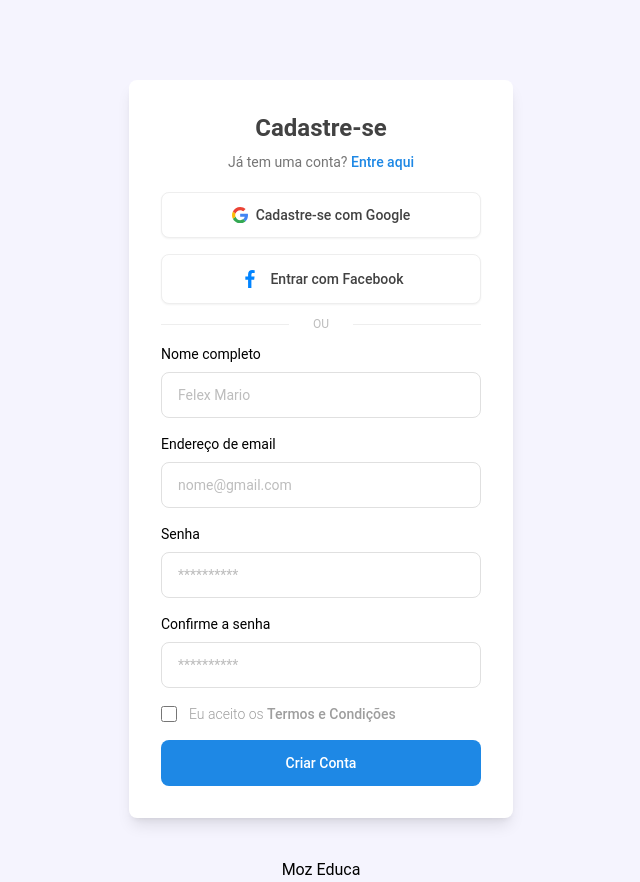
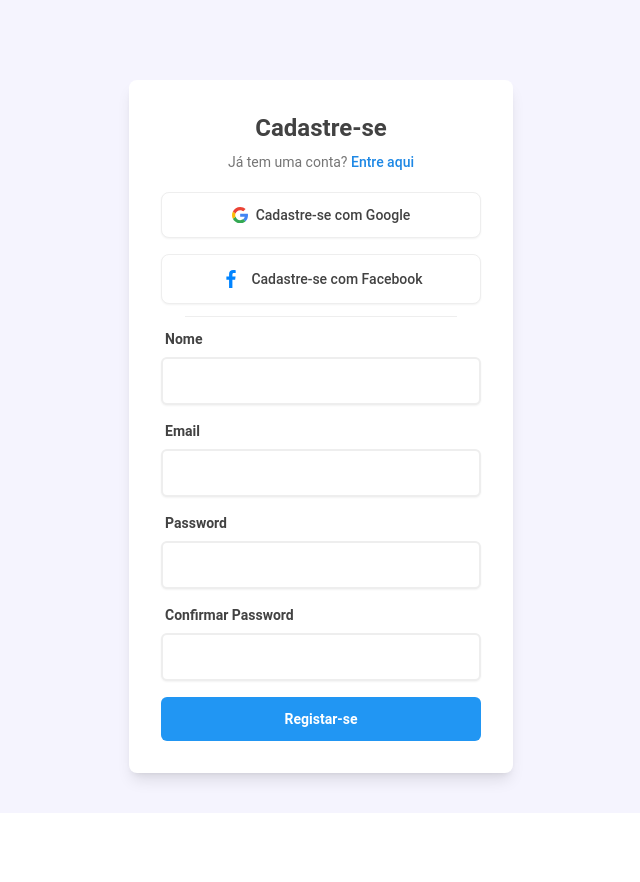
Before and after one commit to ArmenioHouane/EducaPlataform, a React (Vite) app: page /signup in a window 1280 px wide. Shown: the whole page, without its empty margins (319-959 px from the left). After the commit the page ends 813 px from the top, so only its background shows below. Built offline with nearby package versions, Linux system fonts and the light colour scheme; the HTML template or start-up script is replaced by a standard one.

Commit message:
Autenticacao usando email

```diff
--- a/src/assets/components/Auth/Login.tsx
+++ b/src/assets/components/Auth/Login.tsx
@@ -2,13 +2,21 @@
 //import { ComplexNavbar } from '../Shared/Header';
 //import { FooterWithSitemap } from '../Shared/Footer';
 import { Link, useNavigate } from 'react-router-dom';
-import { signInWithPopup, FacebookAuthProvider, User } from "firebase/auth";
+import { signInWithPopup, FacebookAuthProvider, User, signInWithEmailAndPassword } from "firebase/auth";
 import { authentication, database } from '../../../firebase/config';
 import { Usuario } from '../../../model/Usuario';
 import { doc, DocumentReference, getDoc, setDoc } from "firebase/firestore"
+import { ChangeEvent, useState } from 'react';
+import { signOut } from "firebase/auth";
+
 
 const Login: React.FC = () => {
-  const navigate = useNavigate();
+
+    const navigate = useNavigate();
+    const [email,setEmail] = useState('');
+    const [password,setPassword] = useState('');
+
+
 
   //Esta função verifica se já existe um objecto na BD com o id do usuario atual
   function cheekUser(user: User) {
@@ -74,6 +82,43 @@ const Login: React.FC = () => {
         }
       })
   }
+
+  //funcao para autenticar usando o email- Signin
+  const submit = () => {
+    console.log(email);
+    console.log(password);
+
+    signInWithEmailAndPassword(authentication, email, password)
+      .then((userCredential) => {
+        // Signed in
+        const user = userCredential.user;
+        cheekUser(user);
+      })
+      .catch((error) => {
+        console.log(error)
+      });
+    };
+
+    const onEmailChange = (event:ChangeEvent<HTMLInputElement>) =>{
+      setEmail(event.target.value)
+    }
+
+    const onPasswordChange = (event:ChangeEvent<HTMLInputElement>) =>{
+      setPassword(event.target.value)
+    }
+
+
+
+    // Função para logout
+    const logout = () => {
+      signOut(authentication).then(() => {
+        console.log('Sign-out successful.');
+        navigate("/login"); // Navegue para a página de login ou outra página após o logout
+      }).catch((error) => {
+        console.error('Erro ao fazer logout:', error);
+      });
+    }
+
 
   return (<div className="flex flex-col items-center justify-center min-h-screen bg-backWhitelm dark:bg-blackbg">
     {/*<ComplexNavbar /> Inclua seu componente ComplexNavbar aqui */}
@@ -157,6 +202,7 @@ const Login: React.FC = () => {
               <div className="relative">
                 <input
                   type="email"
+                  onChange={onEmailChange}
                   id="email"
                   name="email"
                   className="py-3 px-4 block w-full border border-gray-300 rounded-lg text-sm focus:border-blue-500 focus:ring-blue-500 disabled:opacity-50 disabled:pointer-events-none dark:bg-neutral-900 dark:border-neutral-700 dark:text-neutral-400 dark:placeholder-neutral-500 dark:bg-blacklg dark:focus:ring-neutral-600"
@@ -201,6 +247,7 @@ const Login: React.FC = () => {
               <div className="relative">
                 <input
                   type="password"
+                  onChange={onPasswordChange}
                   id="password"
                   name="password"
                   className="py-3 px-4 block w-full border dark:bg-blacklg border-gray-300 rounded-lg text-sm focus:border-blue-500 focus:ring-blue-500 disabled:opacity-50 disabled:pointer-events-none dark:bg-neutral-900 dark:border-neutral-700 dark:text-neutral-400 dark:placeholder-neutral-500 dark:focus:ring-neutral-600"
@@ -227,7 +274,7 @@ const Login: React.FC = () => {
             </div>
             {/* Fim do Grupo de Formulário */}
             <button
-              type="submit"
+            onClick={submit}  type="button"
               className="py-3 px-4 inline-flex justify-center items-center gap-x-3 text-center bg-blue-600 hover:bg-blue-700 border border-transparent text-sm lg:text-base text-white font-medium rounded-lg focus:outline-none focus:ring-2 focus:ring-blue-600 focus:ring-offset-2 focus:ring-offset-white transition-all disabled:opacity-50 disabled:pointer-events-none dark:focus:ring-offset-gray-800"
             >
               Entrar
--- a/src/assets/components/Auth/Signup.tsx
+++ b/src/assets/components/Auth/Signup.tsx
@@ -1,41 +1,38 @@
-import { FacebookAuthProvider, signInWithPopup, User } from 'firebase/auth';
+import { FacebookAuthProvider, signInWithEmailAndPassword, signInWithPopup, createUserWithEmailAndPassword, updateProfile, User } from 'firebase/auth';
 import { Link, useNavigate } from 'react-router-dom';
 import { authentication, database } from '../../../firebase/config';
 import { doc, DocumentReference, getDoc, setDoc } from 'firebase/firestore';
 import { Usuario } from '../../../model/Usuario';
+import { useState, ChangeEvent } from 'react';
 
 export const Signup = () => {
 
   const navigate = useNavigate();
+  const [email, setEmail] = useState('');
+  const [password, setPassword] = useState('');
+  const [confirmPassword, setConfirmPassword] = useState('');
+  const [name, setName] = useState('');
 
-  //Esta função verifica se já existe um objecto na BD com o id do usuario atual
   function cheekUser(user: User) {
-
-    //A funcao doc é usada para especificar o caminho do object
-    //o primeiro parametro é a base de dados, o segundo a tabela e o ultimo o id do objecto
     const docRef = doc(database, "usuarios", user.uid);
-
-    //A função getDoc faz uma consulta da referencia acima
     getDoc(docRef)
       .then((docSnap) => {
         if (docSnap.exists()) {
-          console.log("Dados encotrados");
+          console.log("Dados encontrados");
           navigate("/");
         } else {
-          saveUser(user, docRef)
+          saveUser(user, docRef);
         }
       })
       .catch((error) => {
-        console.log("Ocorreu um erro ao vericar o usuario" + error.message);
+        console.log("Ocorreu um erro ao verificar o usuario: " + error.message);
       });
   }
 
-  //A função responsavel por gravar os dados na db
   function saveUser(user: User, docRef: DocumentReference) {
-
-    var usuario = new Usuario(
+    const usuario = new Usuario(
       user.uid,
-      user.displayName,
+      name || user.displayName,
       user.email,
       "default",
       user.photoURL,
@@ -52,42 +49,93 @@ export const Signup = () => {
       });
   }
 
-
-  //funcao para autenticar usando o facebbok
   function signInWithFacebook(): void {
     const provider = new FacebookAuthProvider();
     signInWithPopup(authentication, provider)
-      .then((result: { user: any; }) => {
+      .then((result) => {
         const user = result.user;
         cheekUser(user);
       }).catch((error) => {
         console.log(error);
-        /*// Handle Errors here.
-        const errorCode = error.code;
-        const errorMessage = error.message;
-        // The email of the user's account used.*/
         const email = error.customData.email;
         if (email != null) {
           console.log("Este email ja esta sendo usado");
         }
-      })
+      });
   }
 
-  return (<>
-    <div className="flex flex-col items-center justify-center min-w-80   min-h-screen bg-backWhitelm dark:bg-blackbg">
-      <div className="mt-20 mb-10 bg-white dark:bg-blacklg rounded-lg shadow-lg p-8 w-96  mx-auto">
+  const submit = (e: React.FormEvent<HTMLFormElement>) => {
+    e.preventDefault();
+    console.log(email);
+    console.log(password);
+
+    signInWithEmailAndPassword(authentication, email, password)
+      .then((userCredential) => {
+        const user = userCredential.user;
+        cheekUser(user);
+      })
+      .catch((error) => {
+        console.log(error);
+      });
+  };
+
+  const signup = (e: React.FormEvent<HTMLFormElement>) => {
+    e.preventDefault();
+    if (password !== confirmPassword) {
+      console.log("Passwords do not match");
+      return;
+    }
+
+    console.log(email);
+    console.log(password);
+
+    createUserWithEmailAndPassword(authentication, email, password)
+      .then((userCredential) => {
+        const user = userCredential.user;
+        updateProfile(user, { displayName: name })
+          .then(() => {
+            cheekUser(user);
+          })
+          .catch((error) => {
+            console.log('Erro ao atualizar o perfil do usuário: ', error);
+          });
+      })
+      .catch((error) => {
+        console.log('Erro ao criar usuário: ', error);
+      });
+  };
+
+  const onEmailChange = (event: ChangeEvent<HTMLInputElement>) => {
+    setEmail(event.target.value);
+  };
+
+  const onPasswordChange = (event: ChangeEvent<HTMLInputElement>) => {
+    setPassword(event.target.value);
+  };
+
+  const onConfirmPasswordChange = (event: ChangeEvent<HTMLInputElement>) => {
+    setConfirmPassword(event.target.value);
+  };
+
+  const onNameChange = (event: ChangeEvent<HTMLInputElement>) => {
+    setName(event.target.value);
+  };
+
+  return (
+    <div className="flex flex-col items-center justify-center min-w-80 min-h-screen bg-backWhitelm dark:bg-blackbg">
+      <div className="mt-20 mb-10 bg-white dark:bg-blacklg rounded-lg shadow-lg p-8 w-96 mx-auto">
         <div className="text-center">
           <h1 className="block text-2xl font-bold text-gray-800 dark:text-white">
             Cadastre-se
           </h1>
           <p className="mt-2 text-sm text-gray-600 dark:text-neutral-400">
             Já tem uma conta?{' '}
-            <a
+            <Link
               className="text-blue-600 decoration-2 hover:underline font-medium dark:text-blue-500"
-              href="/login"
+              to="/login"
             >
               Entre aqui
-            </a>
+            </Link>
           </p>
         </div>
         <div className="mt-5">
@@ -134,212 +182,98 @@ export const Signup = () => {
               viewBox="0 0 24 24"
               fill="rgba(1, 132, 255, 1)"
             >
-              <path d="M13.397 20.997v-8.196h2.765l.411-3.209h-3.176V7.548c0-.926.258-1.56 1.587-1.56h1.684V3.127A22.336 22.336 0 0 0 14.201 3c-2.444 0-4.122 1.492-4.122 4.231v2.355H7.332v3.209h2.753v8.202h3.312z"></path>
+              <path d="M13.397 20.997v-8.196h2.765l.411-3.209h-3.176V7.548c0-.926.258-1.56 1.591-1.56h1.7V3.268C16.017 3.184 15.125 3 14.084 3c-2.383 0-4.014 1.453-4.014 4.123v2.469H7.391v3.209h2.679v8.196h3.327z"></path>
             </svg>
-            Entrar com Facebook
+            Cadastre-se com Facebook
           </button>
-          <div className="py-3 flex items-center text-xs text-gray-400 uppercase before:flex-1 before:border-t before:border-gray-200 before:me-6 after:flex-1 after:border-t after:border-gray-200 after:ms-6 dark:text-neutral-500 dark:before:border-neutral-600 dark:after:border-neutral-600">
-            Ou
+
+          <div className="py-3 px-6">
+            <hr />
           </div>
-          {/* Formulário */}
-          <form>
+
+          <form onSubmit={signup}>
             <div className="grid gap-y-4">
-              {/* Grupo de Formulário */}
+
             <div>
-              <label
-                htmlFor="email"
-                className="block text-sm mb-2  dark:text-white"
-              >
-                Nome completo
-              </label>
-              <div className="relative">
+                <label
+                  htmlFor="name"
+                  className="block text-sm font-bold ml-1 mb-2 text-gray-800 dark:text-white"
+                >
+                  Nome
+                </label>
                 <input
                   type="text"
-                  id="nome"
-                  name="nome"
-                  className="py-3 px-4 block w-full border border-gray-300 rounded-lg text-sm focus:border-blue-500 focus:ring-blue-500 disabled:opacity-50 disabled:pointer-events-none dark:bg-neutral-900 dark:border-neutral-700 dark:text-neutral-400 dark:placeholder-neutral-500 dark:bg-blacklg dark:focus:ring-neutral-600"
-                  required={true}
-                  placeholder='Felex Mario'
-                  aria-describedby="name-error"
+                  id="name"
+                  value={name}
+                  onChange={onNameChange}
+                  className="py-3 px-4 block w-full border-2 border-gray-200 rounded-md text-sm focus:border-blue-500 focus:ring-blue-500 shadow-sm"
+                  required
                 />
-                <div className="hidden absolute inset-y-0 end-0 pointer-events-none pe-3">
-                  <svg
-                    className="size-5 text-red-500"
-                    width={16}
-                    height={16}
-                    fill="currentColor"
-                    viewBox="0 0 16 16"
-                    aria-hidden="true"
-                  >
-                    <path d="M16 8A8 8 0 1 1 0 8a8 8 0 0 1 16 0zM8 4a.905.905 0 0 0-.9.995l.35 3.507a.552.552 0 0 0 1.1 0l.35-3.507A.905.905 0 0 0 8 4zm.002 6a1 1 0 1 0 0 2 1 1 0 0 0 0-2z" />
-                  </svg>
-                </div>
               </div>
-              <p className="hidden text-xs text-red-600 mt-2" id="name-error">
-                Por favor, digite o nome válido
-              </p>
-            </div>
-            {/* Fim do Grupo de Formulário */}
-              {/* Grupo de Formulário */}
+
               <div>
                 <label
                   htmlFor="email"
-                  className="block text-sm mb-2  dark:text-white"
+                  className="block text-sm font-bold ml-1 mb-2 text-gray-800 dark:text-white"
                 >
-                  Endereço de email
+                  Email
                 </label>
-                <div className="relative">
-                  <input
-                    type="email"
-                    id="email"
-                    name="email"
-                    className="py-3 px-4 block w-full border border-gray-300 rounded-lg text-sm focus:border-blue-500 focus:ring-blue-500 disabled:opacity-50 disabled:pointer-events-none dark:bg-neutral-900 dark:border-neutral-700 dark:text-neutral-400 dark:placeholder-neutral-500 dark:bg-blacklg dark:focus:ring-neutral-600"
-                    required={true}
-                    placeholder="nome@gmail.com"
-                    aria-describedby="email-error"
-                  />
-                  <div className="hidden absolute inset-y-0 end-0 pointer-events-none pe-3">
-                    <svg
-                      className="size-5 text-red-500"
-                      width={16}
-                      height={16}
-                      fill="currentColor"
-                      viewBox="0 0 16 16"
-                      aria-hidden="true"
-                    >
-                      <path d="M16 8A8 8 0 1 1 0 8a8 8 0 0 1 16 0zM8 4a.905.905 0 0 0-.9.995l.35 3.507a.552.552 0 0 0 1.1 0l.35-3.507A.905.905 0 0 0 8 4zm.002 6a1 1 0 1 0 0 2 1 1 0 0 0 0-2z" />
-                    </svg>
-                  </div>
-                </div>
-                <p className="hidden text-xs text-red-600 mt-2" id="email-error">
-                  Por favor, inclua um endereço de email válido para que possamos entrar em contato
-                </p>
+                <input
+                  type="email"
+                  id="email"
+                  value={email}
+                  onChange={onEmailChange}
+                  className="py-3 px-4 block w-full border-2 border-gray-200 rounded-md text-sm focus:border-blue-500 focus:ring-blue-500 shadow-sm"
+                  required
+                />
               </div>
-              {/* Fim do Grupo de Formulário */}
-              {/* Grupo de Formulário */}
+
+
+
               <div>
                 <label
                   htmlFor="password"
-                  className="block text-sm mb-2 dark:text-white"
+                  className="block text-sm font-bold ml-1 mb-2 text-gray-800 dark:text-white"
                 >
-                  Senha
+                  Password
                 </label>
-                <div className="relative">
-                  <input
-                    type="password"
-                    id="password"
-                    name="password"
-                    className="py-3 px-4 block w-full border border-gray-300 rounded-lg text-sm focus:border-blue-500 focus:ring-blue-500 disabled:opacity-50 disabled:pointer-events-none dark:bg-neutral-900 dark:border-neutral-700 dark:text-neutral-400 dark:placeholder-neutral-500 dark:bg-blacklg dark:focus:ring-neutral-600"
-                    required={true}
-                    placeholder="**********"
-                    aria-describedby="password-error"
-                  />
-                  <div className="hidden absolute inset-y-0 end-0 pointer-events-none pe-3">
-                    <svg
-                      className="size-5 text-red-500"
-                      width={16}
-                      height={16}
-                      fill="currentColor"
-                      viewBox="0 0 16 16"
-                      aria-hidden="true"
-                    >
-                      <path d="M16 8A8 8 0 1 1 0 8a8 8 0 0 1 16 0zM8 4a.905.905 0 0 0-.9.995l.35 3.507a.552.552 0 0 0 1.1 0l.35-3.507A.905.905 0 0 0 8 4zm.002 6a1 1 0 1 0 0 2 1 1 0 0 0 0-2z" />
-                    </svg>
-                  </div>
-                </div>
-                <p className="hidden text-xs text-red-600 mt-2" id="password-error">
-                  São necessários 8+ caracteres
-                </p>
+                <input
+                  type="password"
+                  id="password"
+                  value={password}
+                  onChange={onPasswordChange}
+                  className="py-3 px-4 block w-full border-2 border-gray-200 rounded-md text-sm focus:border-blue-500 focus:ring-blue-500 shadow-sm"
+                  required
+                />
               </div>
-              {/* Fim do Grupo de Formulário */}
-              {/* Grupo de Formulário */}
+
               <div>
                 <label
-                  htmlFor="confirm-password"
-                  className="block text-sm mb-2 dark:text-white"
+                  htmlFor="confirmPassword"
+                  className="block text-sm font-bold ml-1 mb-2 text-gray-800 dark:text-white"
                 >
-                  Confirme a senha
+                  Confirmar Password
                 </label>
-                <div className="relative">
-                  <input
-                    type="password"
-                    id="confirm-password"
-                    name="confirm-password"
-                    className="py-3 px-4 block w-full border border-gray-300 rounded-lg text-sm focus:border-blue-500 focus:ring-blue-500 disabled:opacity-50 disabled:pointer-events-none dark:bg-neutral-900 dark:border-neutral-700 dark:text-neutral-400 dark:placeholder-neutral-500 dark:bg-blacklg dark:focus:ring-neutral-600"
-                    required={true}
-                    placeholder="**********"
-                    aria-describedby="confirm-password-error"
-                  />
-                  <div className="hidden absolute inset-y-0 end-0 pointer-events-none pe-3">
-                    <svg
-                      className="size-5 text-red-500"
-                      width={16}
-                      height={16}
-                      fill="currentColor"
-                      viewBox="0 0 16 16"
-                      aria-hidden="true"
-                    >
-                      <path d="M16 8A8 8 0 1 1 0 8a8 8 0 0 1 16 0zM8 4a.905.905 0 0 0-.9.995l.35 3.507a.552.552 0 0 0 1.1 0l.35-3.507A.905.905 0 0 0 8 4zm.002 6a1 1 0 1 0 0 2 1 1 0 0 0 0-2z" />
-                    </svg>
-                  </div>
-                </div>
-                <p
-                  className="hidden text-xs text-red-600 mt-2"
-                  id="confirm-password-error"
-                >
-                  As senhas precisam ser iguais
-                </p>
-              </div>
-              {/* Fim do Grupo de Formulário */}
-              {/* Grupo de Formulário */}
-
-              <div className="flex items-start">
-                <div className="flex items-center h-5">
-                  <input
-                    id="newsletter"
-                    aria-describedby="newsletter"
-                    type="checkbox"
-                    className="w-4 h-4 border border-gray-300 rounded bg-gray-50 focus:ring-3 focus:ring-primary-300 dark:bg-gray-700 dark:border-gray-600 dark:focus:ring-primary-600 dark:ring-offset-gray-800"
-                    required={true}
-                  />
-                </div>
-                <div className="ml-3 text-sm">
-                  <label
-                    htmlFor="newsletter"
-                    className="font-light text-gray-500 dark:text-gray-300"
-                  >
-                    Eu aceito os{" "}
-                    <a
-                      className="font-medium text-primary-600 hover:underline dark:text-primary-500"
-                      href="#"
-                    >
-                      Termos e Condições
-                    </a>
-                  </label>
-                </div>
+                <input
+                  type="password"
+                  id="confirmPassword"
+                  value={confirmPassword}
+                  onChange={onConfirmPasswordChange}
+                  className="py-3 px-4 block w-full border-2 border-gray-200 rounded-md text-sm focus:border-blue-500 focus:ring-blue-500 shadow-sm"
+                  required
+                />
               </div>
 
-              <div className="text-right">
-                <button
-                  type="submit"
-                  className="inline-flex justify-center items-center py-3 px-6 text-sm font-medium rounded-lg border border-transparent transition-colors bg-blue-600 text-white dark:bg-neutral-700 dark:border-neutral-600 dark:text-white dark:hover:bg-neutral-800 dark:hover:border-neutral-600 focus:ring-blue-500 hover:bg-black focus:ring-2 focus:ring-opacity-50 w-full text-center"
-                >
-                  Criar Conta
-                </button>
-              </div>
-              {/* Fim do Grupo de Formulário */}
+              <button
+                type="submit"
+                className="py-3 inline-flex justify-center items-center gap-x-2 text-sm font-semibold text-center text-white bg-blue-500 hover:bg-blue-600 rounded-md focus:outline-none focus:ring-2 focus:ring-blue-500 focus:ring-offset-1 dark:focus:ring-offset-black"
+              >
+                Registar-se
+              </button>
             </div>
           </form>
-          {/* Fim do Formulário */}
         </div>
       </div>
-
-      <Link to="../">
-        <h2 className='hover:text-light-blue-600'>Moz Educa</h2>
-      </Link>
-
     </div>
-
-    {/*<FooterWithSitemap /> */}
-  </>)
-}
+  );
+};
```
Also changed, not shown: 1 other file (tests, documents, lock files or other folders).
